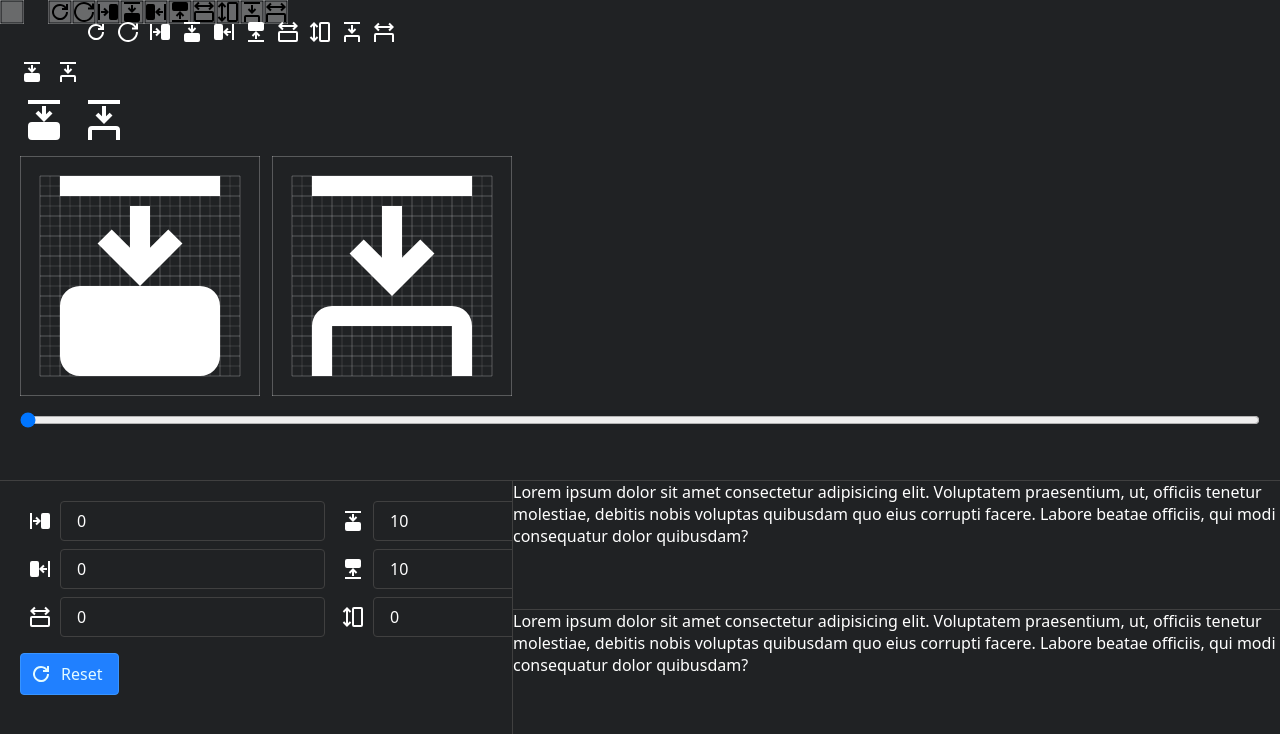
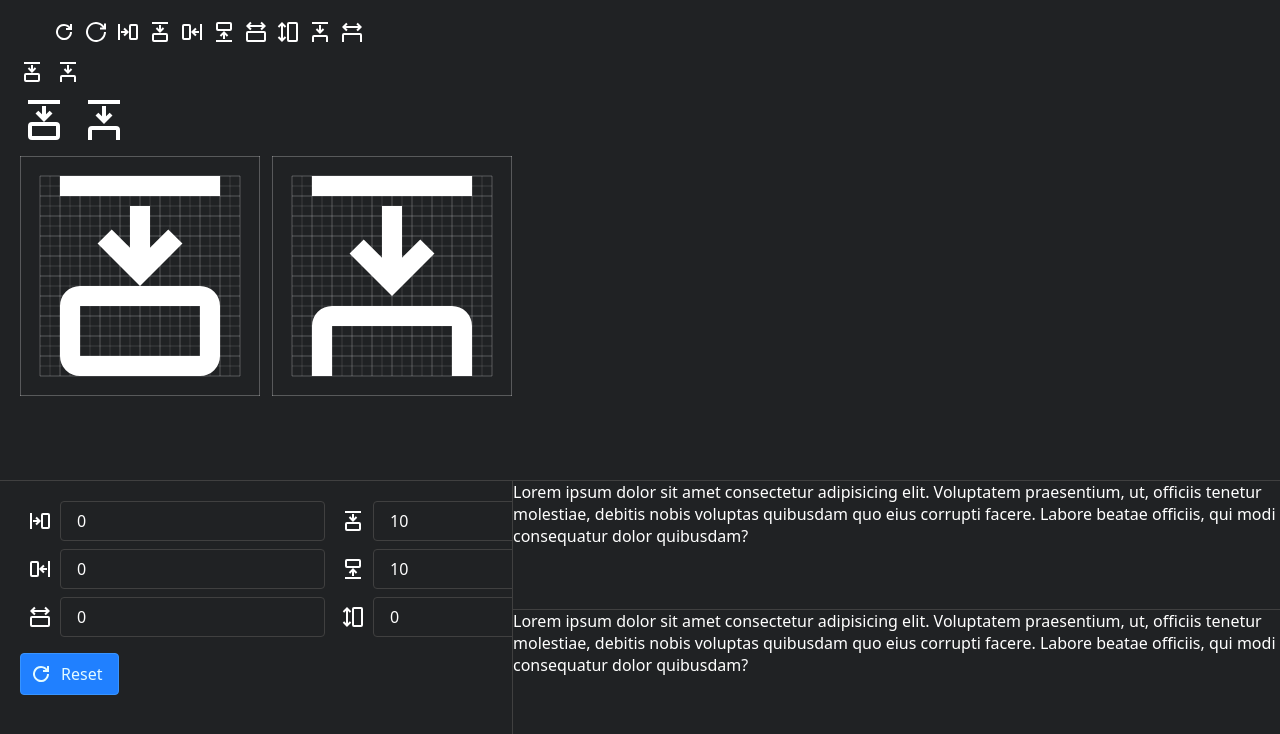
Before and after one commit to NKY5223/SkapEdit, a React (Vite) app: page / in a window 1280 px wide. Shown: the top 734 px of the page. Built offline with nearby package versions, Linux system fonts and the light colour scheme.

Commit message:
remove mask

```diff
--- a/src/Test.tsx
+++ b/src/Test.tsx
@@ -60,25 +60,25 @@ const IconTest: FC<IconTestProps> = ({ icons }) => {
 	const allIcons = unique(entries, ([, { id: a }], [, { id: b }]) => a === b);
 	const reverse = reverseMap(entries.map(([k, { canonicalName }]) => [k, canonicalName]));
 
-	const [fill, setFill] = useState(0);
-
 	const iconAttrs = {
 		color: "var(--theme-foreground-0)",
-		fill,
 	};
 	return (
-		<div style={{
+		<div
+			style={{
 				display: "flex",
 				flexDirection: "column",
 				gap: "1em",
-		}}>
-			<div style={{
+			}}
+		>
+			<div
+				style={{
 					display: "flex",
 					flexDirection: "row",
 					gap: ".5em",
-			}}>
-				{allIcons.map(([icon]) => (
-					<Icon
+				}}
+			>
+				{allIcons.map(([icon]) => (<Icon
 					key={icon}
 					title={(reverse.get(icon) ?? ["err"]).join(" | ")}
 					icon={icon}
@@ -88,16 +88,16 @@ const IconTest: FC<IconTestProps> = ({ icons }) => {
 						...iconAttrs,
 						"guide-opacity": 0,
 					}}
-					/>
-				))}
+				/>))}
 			</div>
-			<div style={{
+			<div
+				style={{
 					display: "flex",
 					flexDirection: "column",
 					gap: ".75em",
-			}}>
-				{[1.5, 3, 15].map(size => (
-					<div
+				}}
+			>
+				{[1.5, 3, 15].map(size => (<div
 					key={size}
 					style={{
 						display: "flex",
@@ -105,8 +105,7 @@ const IconTest: FC<IconTestProps> = ({ icons }) => {
 						gap: ".75em",
 					}}>
 					{
-							icons.map(icon => (
-								<Icon
+						icons.map(icon => (<Icon
 							key={icon}
 							icon={icon}
 							width={size + "em"}
@@ -117,13 +116,10 @@ const IconTest: FC<IconTestProps> = ({ icons }) => {
 								"guide-stroke": (1.5 / size) + "px",
 								"guide-opacity": size >= 10 ? 1 : 0,
 							}}
-								/>
-							))
+						/>))
 					}
+				</div>))}
 			</div>
-				))}
-			</div>
-			<Slider value={fill} min={0} max={1} onChange={setFill} />
 		</div>
 	);
 }
--- a/src/components/icon/Icon.module.css
+++ b/src/components/icon/Icon.module.css
@@ -1,5 +1,5 @@
 .defs {
-	/* display: none; */
+	display: none;
 }
 .title {
 	/* I *don't know* why setting display:grid on the wrapper element fixes it going to 24x28 */
--- a/src/components/icon/SVGParser.tsx
+++ b/src/components/icon/SVGParser.tsx
@@ -39,10 +39,10 @@ type ParsedDefs = {
 	type: "defs";
 	children: ParsedSVGEl[];
 } & C;
-type ParsedMask = {
-	type: "mask";
-	children: ParsedSVGEl[];
-} & C;
+// type ParsedMask = {
+// 	type: "mask";
+// 	children: ParsedSVGEl[];
+// } & C;
 type ParsedUse = {
 	type: "use";
 	href: Href;
@@ -66,7 +66,7 @@ type ParsedSVGEl = (
 	| ParsedSVG
 	| ParsedGroup
 	| ParsedDefs
-	| ParsedMask
+	// | ParsedMask
 	| ParsedUse
 	| ParsedPath
 	| ParsedCircle
@@ -176,13 +176,13 @@ export function parseSVGElement(el: Element): ParsedSVGEl {
 				children,
 			});
 		}
-		case "mask": {
-			const children = [...el.children].map(el => parseSVGElement(el));
-			return setCommonAttrs(el, {
-				type: "mask",
-				children,
-			});
-		}
+		// case "mask": {
+		// 	const children = [...el.children].map(el => parseSVGElement(el));
+		// 	return setCommonAttrs(el, {
+		// 		type: "mask",
+		// 		children,
+		// 	});
+		// }
 		case "g": {
 			const children = [...el.children].map(el => parseSVGElement(el));
 			return setCommonAttrs(el, {
@@ -225,11 +225,11 @@ export function reactize(el: ParsedSVGEl, id: string, ids: Map<string, IconsCont
 	const cAttrs = {
 		...(el.common ?? {}),
 		id: el.id ? `${id}-${el.id}` : undefined,
-		mask: el.mask === undefined ? undefined :
-			`url(${typeof el.mask === "object"
-				? `"#${hrefToId(el.mask, ids, id)}"`
-				: el.mask
-			})`,
+		// mask: el.mask === undefined ? undefined :
+		// 	`url(${typeof el.mask === "object"
+		// 		? `"#${hrefToId(el.mask, ids, id)}"`
+		// 		: el.mask
+		// 	})`,
 		style: el.style,
 	};
 	switch (el.type) {
@@ -252,15 +252,15 @@ export function reactize(el: ParsedSVGEl, id: string, ids: Map<string, IconsCont
 				</defs>
 			);
 		}
-		case "mask": {
-			return (
-				<mask key={key} {...cAttrs}
-					{...attrs}
-				>
-					{el.children.map((child, i) => reactize(child, id, ids, {}, i))}
-				</mask>
-			);
-		}
+		// case "mask": {
+		// 	return (
+		// 		<mask key={key} {...cAttrs}
+		// 			{...attrs}
+		// 		>
+		// 			{el.children.map((child, i) => reactize(child, id, ids, {}, i))}
+		// 		</mask>
+		// 	);
+		// }
 		case "g": {
 			return (
 				<g key={key} {...cAttrs}
--- a/src/components/icon/icons.ts
+++ b/src/components/icon/icons.ts
@@ -1,6 +1,6 @@
 
 import _guide from "./icon/_guide.svg?raw";
-import _fill_mask from "./icon/_fill_mask.svg?raw";
+// import _fill_mask from "./icon/_fill_mask.svg?raw";
 
 import reset from "./icon/reset.svg?raw";
 import reset2 from "./icon/reset2.svg?raw";
@@ -18,7 +18,7 @@ import size_width2 from "./icon/size/width2.svg?raw";
 
 export const icons = {
 	_guide,
-	_fill_mask,
+	// _fill_mask,
 
 	reset,
 	reset2,
```
Also changed, not shown: src/components/icon/icon/position/top.svg. Lines whose indentation alone changed are shown as unchanged.
